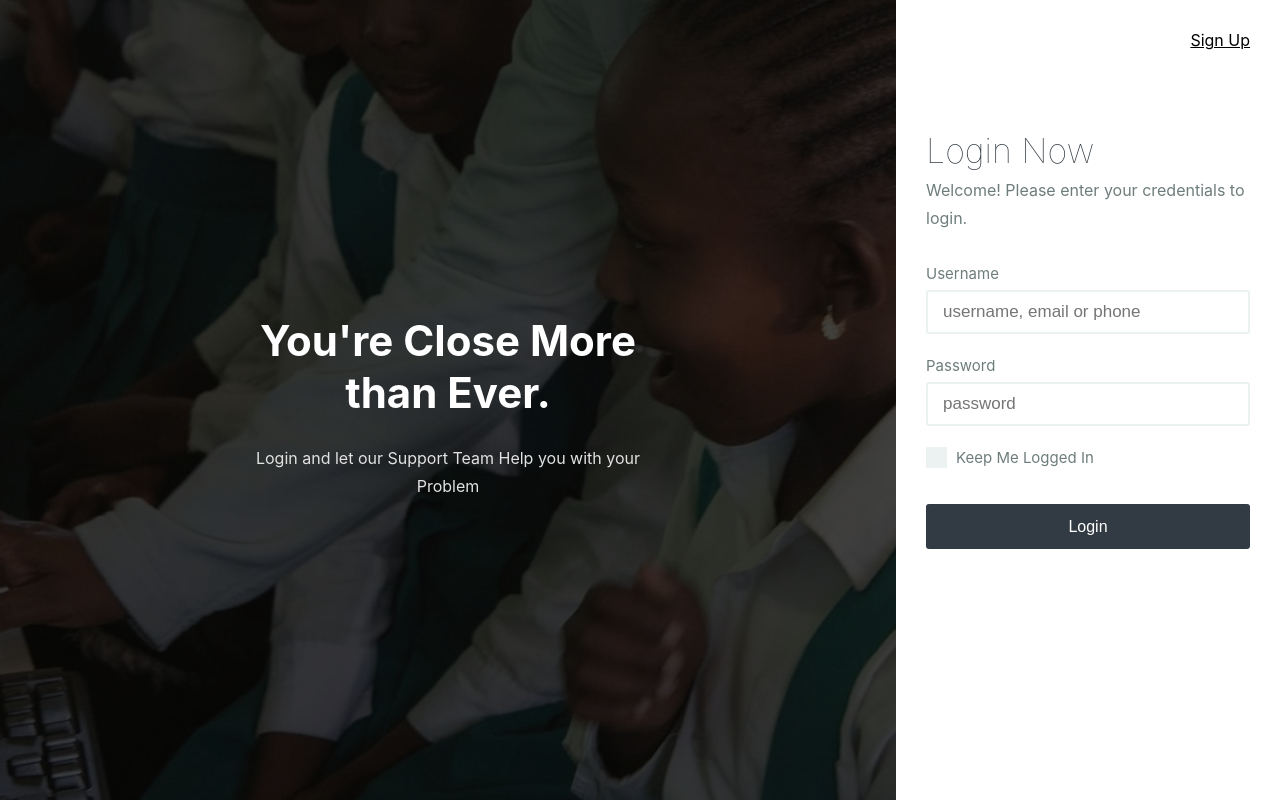
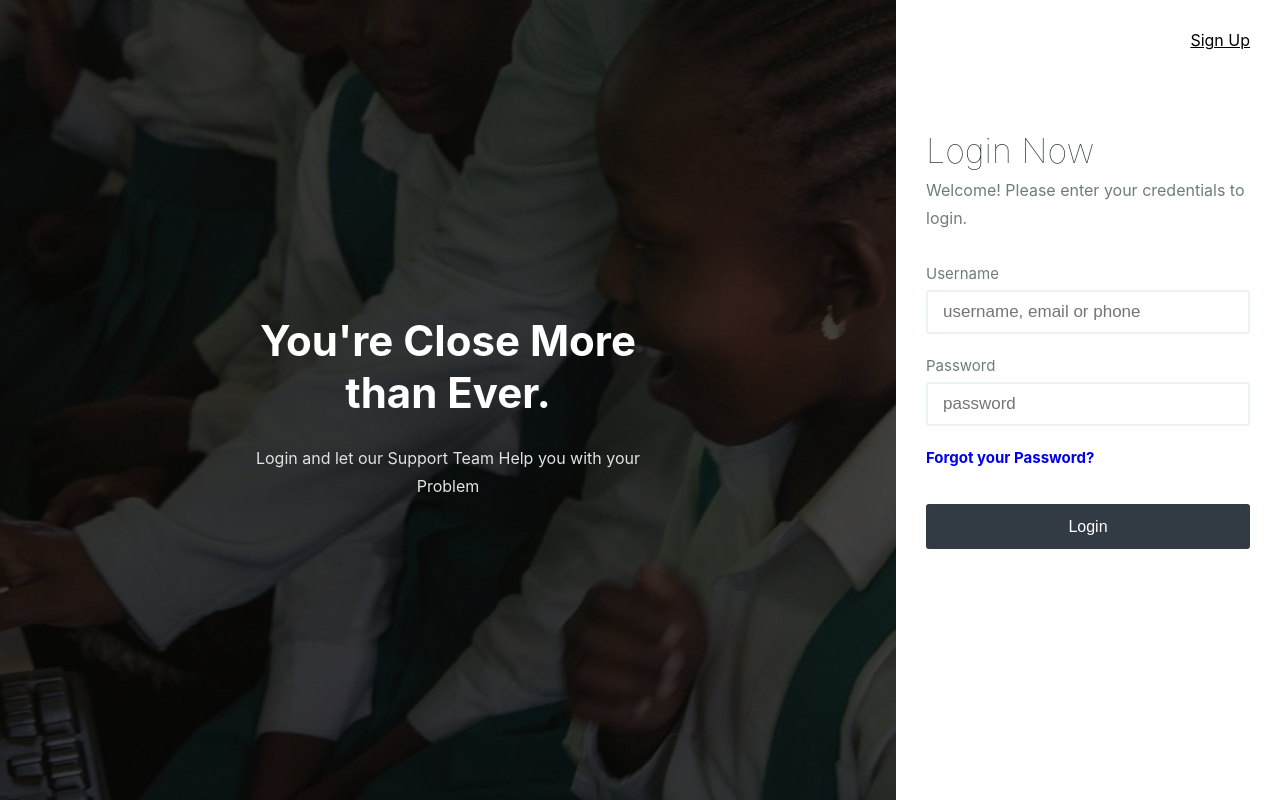
Before and after one commit to CamaraEducation/camtics, a PHP site: page / in a window 1280 px wide. Run offline with PHP 8.4, Linux system fonts and the light colour scheme; data that the repository does not hold is empty; some libraries are stand-ins or nearby versions.

Commit message:
reset password link

```diff
--- a/panel/web/login.php
+++ b/panel/web/login.php
@@ -56,10 +56,11 @@ $config = config();
 								<label>Password</label>
 								<input type="password" name="pass" placeholder="password" required />
 							</div>
-							<label class="container">Keep Me Logged In
-						<input type="checkbox" name="concrete">
-						<span class="checkmark"></span>
-					</label>
+							<!--label class="container">Keep Me Logged In
+								<input type="checkbox" name="concrete">
+								<span class="checkmark"></span>
+							</label-->
+							<label for="hint" class='text-bold'><a href="/reset"><b>Forgot your Password?</b></a></label>
 							<button class="btn">Login</button>
 						</form>
 					</div>
```
